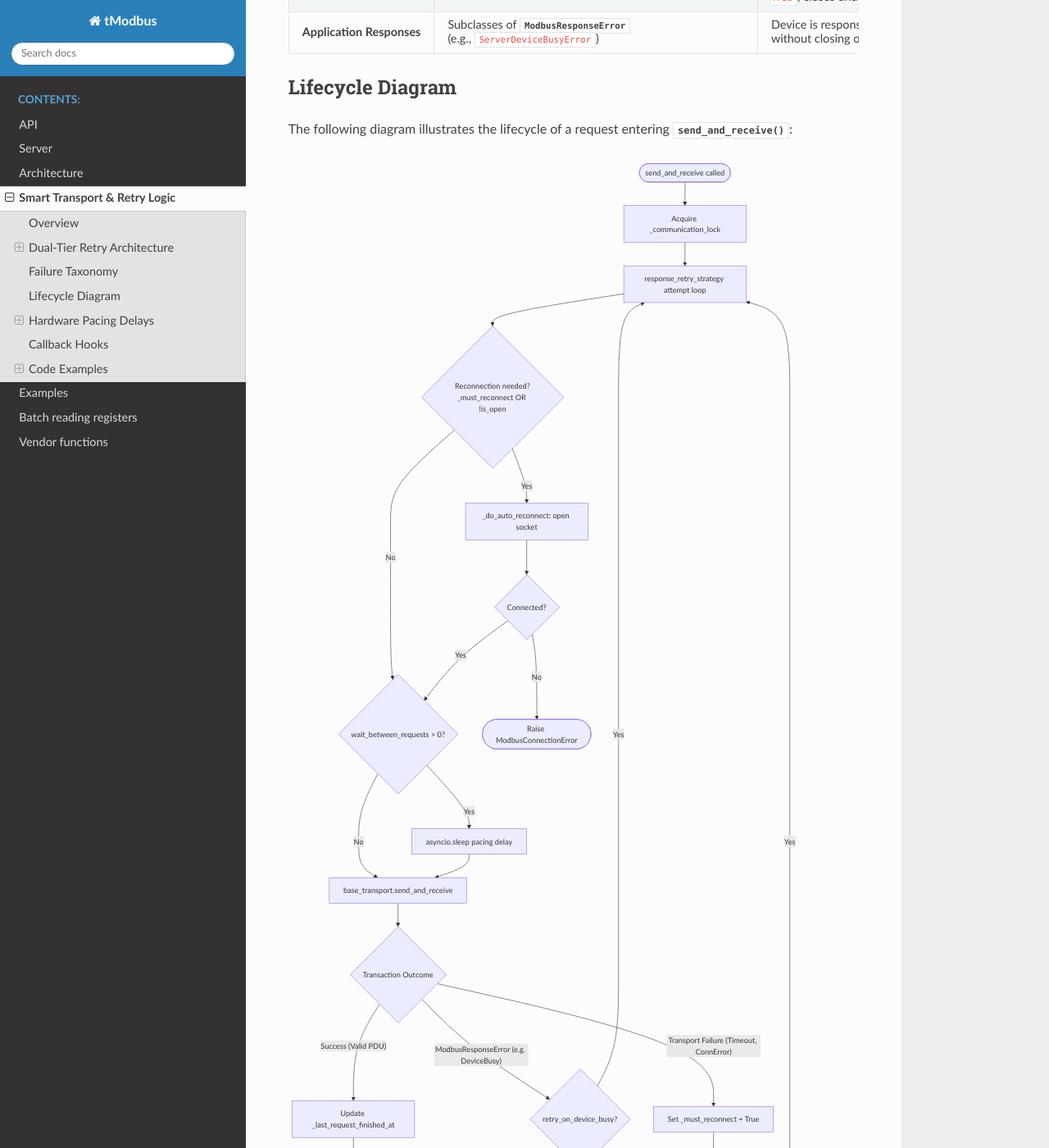
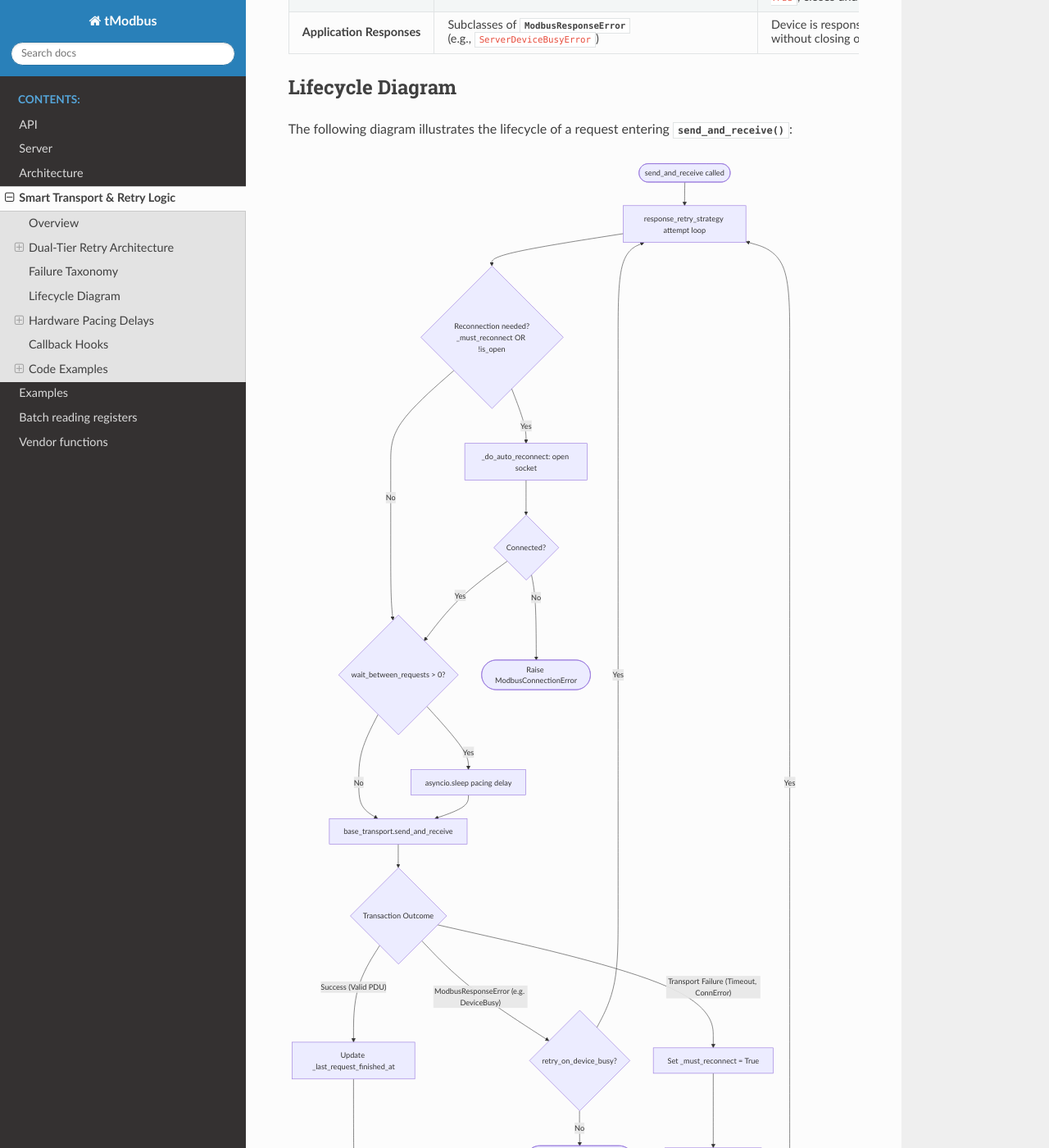
Before and after one commit to wlcrs/tmodbus, a Sphinx documentation site: the page built from docs/source/smart.rst, in a window 1280 px wide and 1400 px high, scrolled down 2350 px. Shown: the whole window at 82% size. Built offline with Sphinx 7.4.7 and the Read the Docs theme 3.1.0, drawn with Linux system fonts in a browser that asks for light colours; the version number could not be read and is left out; some of the changed text lies outside the part shown.

Commit message:
Remove lock from mermaid diagram for simplicity

```diff
--- a/docs/source/smart.rst
+++ b/docs/source/smart.rst
@@ -161,8 +161,7 @@ The following diagram illustrates the lifecycle of a request entering
 .. mermaid::
 
     flowchart TD
-        Start([send_and_receive called]) --> Lock[Acquire _communication_lock]
-        Lock --> OuterLoop[response_retry_strategy attempt loop]
+        Start([send_and_receive called]) --> OuterLoop[response_retry_strategy attempt loop]
 
         OuterLoop --> CheckNeedReconnect{Reconnection needed?<br/>_must_reconnect OR !is_open}
 
@@ -180,8 +179,7 @@ The following diagram illustrates the lifecycle of a request entering
         SendPDU --> ResultType{Transaction Outcome}
 
         ResultType -- "Success (Valid PDU)" --> UpdatePacing[Update _last_request_finished_at]
-        UpdatePacing --> ReleaseLock[Release _communication_lock]
-        ReleaseLock --> ReturnResponse([Return decoded response])
+        UpdatePacing --> ReturnResponse([Return decoded response])
 
         ResultType -- "ModbusResponseError (e.g. DeviceBusy)" --> CheckBusyRetry{retry_on_device_busy?}
         CheckBusyRetry -- Yes --> OuterLoop
```
